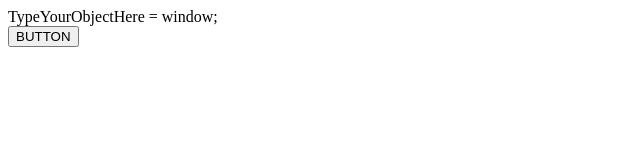
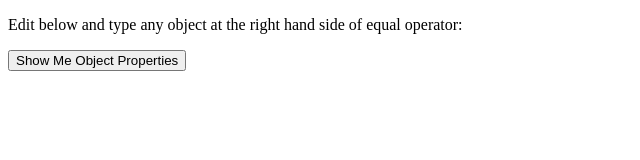
Before and after one commit to ultra-precise/Show-Object-Properties, a plain HTML site: page index.html in a window 1280 px wide. Shown: the whole page, without its empty margins (0-640 px from the left). Drawn offline with Linux system fonts and the light colour scheme.

Commit message:
Update index.html

```diff
--- a/index.html
+++ b/index.html
@@ -1,13 +1,14 @@
 <!DOCTYPE html>
 <html>
 <body>
-
-  <script contenteditable=true style="display:block">
+  <p>Edit below and type any object at the right hand side of equal operator:</p>
+  <script contenteditable=true style="display:block, border:1px solid orange;" id="op">
   TypeYourObjectHere = window;
   </script>
-  <button id='subz'>BUTTON</button>
+  <button id='subz'>Show Me Object Properties</button>
 
 <script>
+  document.querySelector('#op').click();
 var a, TypeYourObjectHere;
   a = TypeYourObjectHere;
   var sub = document.querySelector("#subz");
```
